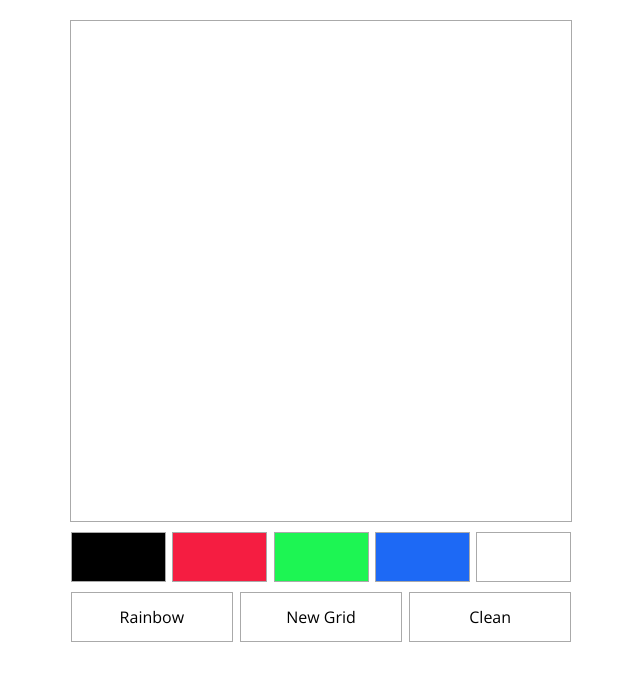
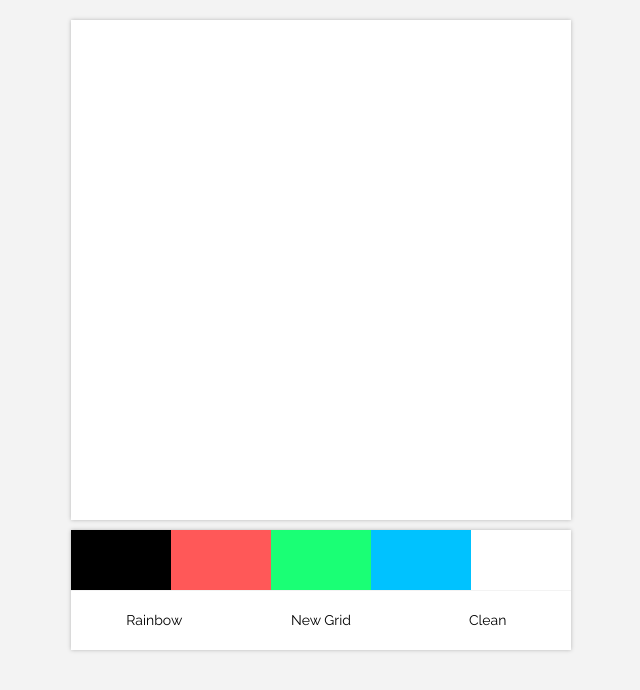
Before and after one commit to anikeef/sketch, a plain HTML site: page index.html in a window 1280 px wide. Shown: the whole page, without its empty margins (319-959 px from the left). Drawn offline with nearby package versions, Linux system fonts and the light colour scheme.

Commit message:
Implement new design

```diff
--- a/game.js
+++ b/game.js
@@ -23,6 +23,10 @@ function game(color) {
 	let boxes = Array.from(document.querySelectorAll('.box'));
 	boxes.forEach(box => {
 		box.addEventListener('mouseover', function(e) {
+			if (e.shiftKey) {
+				e.target.style.backgroundColor = 'white';
+				return;
+			}
 			e.target.style.backgroundColor = color;
 		})
 	})
@@ -81,13 +85,13 @@ white.addEventListener('click', function() {
 })
 
 red.addEventListener('click', function() {
-	game('#f51d41');
+	game('#FF5858');
 })
 
 green.addEventListener('click', function() {
-	game('#1df553');
+	game('#1AFF75');
 })
 
 blue.addEventListener('click', function() {
-	game('#1d69f5');
+	game('#00C2FF');
 })
--- a/index.html
+++ b/index.html
@@ -2,9 +2,9 @@
 <html>
 <head>
 	<meta charset="utf-8">
+	<link href="https://fonts.googleapis.com/css?family=Raleway" rel="stylesheet">
 	<link rel="stylesheet" type="text/css" href="normalize.css">
 	<link rel="stylesheet" type="text/css" href="style.css">
-	<link href="https://fonts.googleapis.com/css?family=Open+Sans:400,800&amp;subset=cyrillic" rel="stylesheet">
 	<title>Sketch</title>
 </head>
 <body>
@@ -20,7 +20,7 @@
 		<button class="blue"></button>
 		<button class="white"></button>
 	</div>
-	<div class="mainButtons">
+	<div class="main-buttons">
 		<button class="rainbow">Rainbow</button>
 		<button class="newGrid">New Grid</button>
 		<button class="clean">Clean</button>
--- a/style.css
+++ b/style.css
@@ -5,41 +5,51 @@
 body {
 	text-align: center;
 	margin: auto;
+	font-size: 14px;
+	background-color: rgb(243, 243, 243);
+	font-family: "Raleway";
 }
 
 .container {
+	background-color: white;
 	box-sizing: content-box;
 	padding: 0;
 	width: 500px;
 	height: 500px;
-	border: 1px solid #aaa;
+	//border: 1px solid #aaa;
 	display: flex;
 	flex-wrap: wrap;
 	margin: 20px auto 10px;
+	box-shadow: 0 0 4px rgba(0, 0, 0, .25);
 }
 
 .buttons {
 	width: 500px;
 	margin: auto;
+	//border: 1px solid #aaa;
+	box-shadow: 0 0 4px rgba(0, 0, 0, .25);
 }
 
 .buttons > * {
 	display: flex;
 	align-items: stretch;
 	justify-content: space-between;
-	margin-bottom: 10px;
-	height: 50px;
+	//margin-bottom: 10px;
+	height: 60px;
 }
 
 button {
 	background-color: white;
-	font-family: 'Open Sans', Helvetica, Arial, sans-serif;
-	width: calc(20% - 5px);
-	border: 1px solid #aaa;
+	width: calc(20%);
+	border: none;
 }
 
-.mainButtons > button {
-	width: calc((500px / 3) - 5px);
+.main-buttons {
+	border-top: 1px solid rgb(243, 243, 243);
+}
+
+.main-buttons > button {
+	width: calc((500px / 3));
 }
 
 button:hover {
@@ -47,22 +57,22 @@ button:hover {
 	border: 1px solid #0fa3ff;
 }
 
-button:active {
+/* button:active {
 	transform: scale(1.05);
-}
+} */
 
 .black {
 	background-color: black;
 }
 
 .red {
-	background-color: #f51d41;
+	background-color: #FF5858;
 }
 
 .green {
-	background-color: #1df553;
+	background-color: #1AFF75;
 }
 
 .blue {
-	background-color: #1d69f5;
+	background-color: #00C2FF;
 }
```
Also changed, not shown: 1 other file.
